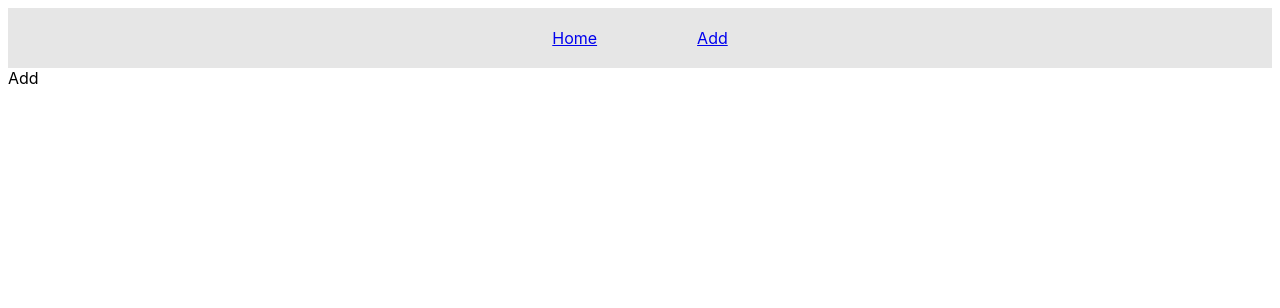
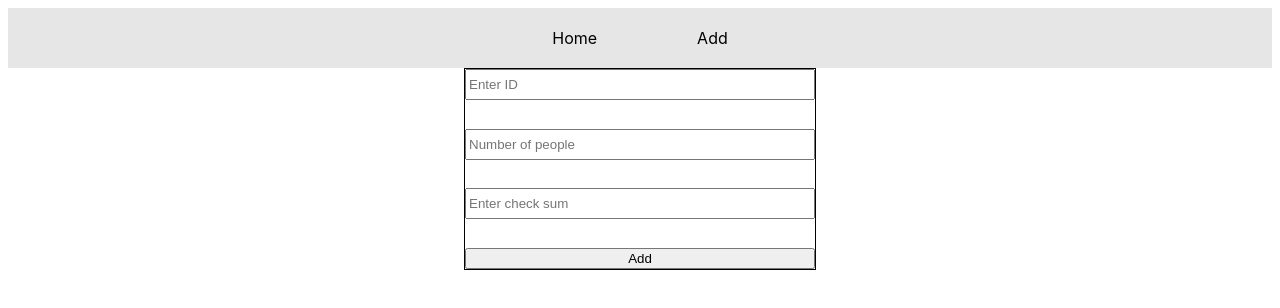
Before and after one commit to smakto/reactStudies, a React (Vite) app in the folder myReact/: page /add in a window 1280 px wide. Shown: the top 308 px of the page. Built offline with nearby package versions, Linux system fonts and the light colour scheme.

Commit message:
Progress on Router.

```diff
--- a/myReact/20240513/src/App.jsx
+++ b/myReact/20240513/src/App.jsx
@@ -1,8 +1,8 @@
 // import { useState } from "react";
 import "./App.css";
-import Home from "./pages/Home.jsx";
-import Add from "./pages/Add.jsx";
-import Navigation from "./components/Navigation.jsx";
+import { Home } from "./pages/Home.jsx";
+import { Add } from "./pages/Add.jsx";
+import { Navigation } from "./components/Navigation.jsx";
 import { Route, Routes } from "react-router-dom";
 
 function App() {
--- a/myReact/20240513/src/components/Button.jsx
+++ b/myReact/20240513/src/components/Button.jsx
@@ -0,0 +1,3 @@
+export function Button({ type, text }) {
+  return <button type={type}>{text}</button>;
+}
--- a/myReact/20240513/src/components/Navigation.jsx
+++ b/myReact/20240513/src/components/Navigation.jsx
@@ -1,9 +1,7 @@
-// (kol kas propsų nepriima, viskas statiškai)
 import "../styles/navigation.css";
-
 import { Link } from "react-router-dom";
 
-function Navigation() {
+export function Navigation() {
   return (
     <header>
       <nav>
@@ -19,5 +17,3 @@ function Navigation() {
     </header>
   );
 }
-
-export default Navigation;
--- a/myReact/20240513/src/pages/Add.jsx
+++ b/myReact/20240513/src/pages/Add.jsx
@@ -1,9 +1,72 @@
-function Add() {
+import "../styles/add.css";
+import { Button } from "../components/Button";
+import { useEffect, useState } from "react";
+
+export function Add() {
+  const [ordersList, setOrders] = useState([]);
+
+  const [orderID, setNewID] = useState(null);
+  const [peopleCount, setNewCount] = useState(null);
+  const [checkSum, setNewSum] = useState(null);
+
+  const [orderData, setNewOrderData] = useState(null);
+
+  useEffect(() => {
+    if (ordersList.length > 0)
+      localStorage.setItem("orders", JSON.stringify(ordersList));
+  }, [ordersList]);
+
+  useEffect(() => {
+    let storedData = JSON.parse(localStorage.getItem("orders"));
+    storedData ? setOrders(storedData) : setOrders([]);
+  }, []);
+
+  useEffect(() => {
+    setNewOrderData({
+      id: orderID,
+      peopleCount: peopleCount,
+      checkSum: checkSum,
+    });
+  }, [orderID, peopleCount, checkSum]);
+
   return (
     <main>
-      <div>Add</div>
+      <div className="addFormWrapper">
+        <form
+          onSubmit={(event) => {
+            event.preventDefault();
+            ordersList.length > 0
+              ? setOrders([...ordersList, orderData])
+              : setOrders([orderData]);
+          }}
+        >
+          <FormInput name="id" placeholder="Enter ID" setNewData={setNewID} />
+          <FormInput
+            name="peopleCount"
+            placeholder="Number of people"
+            setNewData={setNewCount}
+          />
+          <FormInput
+            name="checkSum"
+            placeholder="Enter check sum"
+            setNewData={setNewSum}
+          />
+          <Button type="submit" text="Add" />
+        </form>
+      </div>
     </main>
   );
 }
 
-export default Add;
+function FormInput({ name, placeholder, setNewData }) {
+  return (
+    <input
+      type="number"
+      name={name}
+      placeholder={placeholder}
+      onChange={(event) => {
+        setNewData(event.target.value);
+      }}
+    ></input>
+  );
+}
--- a/myReact/20240513/src/pages/Home.jsx
+++ b/myReact/20240513/src/pages/Home.jsx
@@ -1,9 +1,7 @@
-function Home() {
+export function Home() {
   return (
     <main>
       <div>Home</div>
     </main>
   );
 }
-
-export default Home;
--- /dev/null
+++ b/myReact/20240513/src/styles/add.css
@@ -0,0 +1,18 @@
+.addFormWrapper {
+  height: 200px;
+  width: 350px;
+  border: 1px solid black;
+  margin: 0 auto;
+}
+
+form {
+  display: flex;
+  flex-direction: column;
+  width: 100%;
+  height: 100%;
+  justify-content: space-between;
+}
+
+form input {
+  height: 25px;
+}
--- a/myReact/20240513/src/styles/navigation.css
+++ b/myReact/20240513/src/styles/navigation.css
@@ -12,3 +12,8 @@ header nav {
 header nav p {
   margin: 20px 50px;
 }
+
+header nav a {
+  text-decoration: none;
+  color: black;
+}
```
